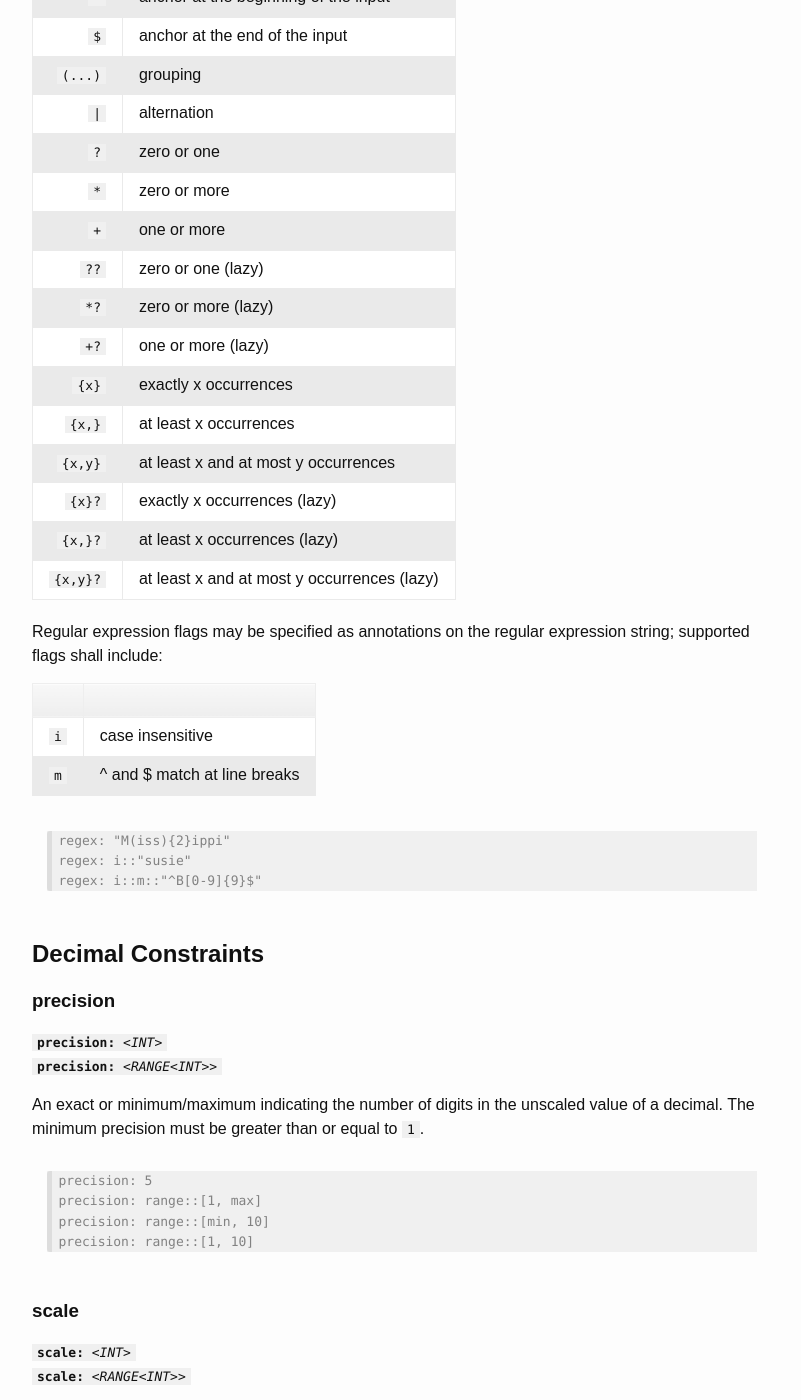
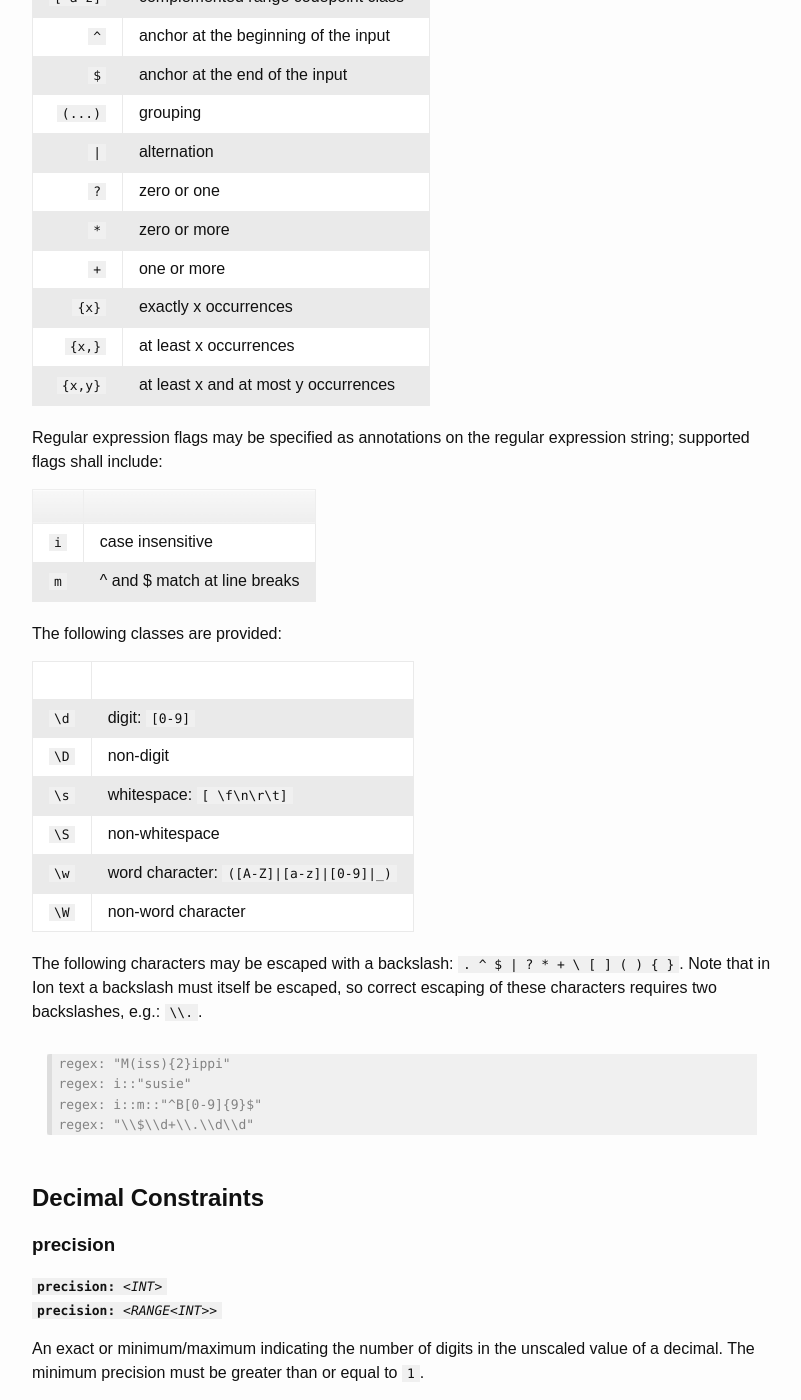
Before and after one commit to amazon-ion/ion-schema, a Jekyll site: the page built from docs/spec.md, in a window 1280 px wide and 1400 px high, scrolled down 8142 px. Shown: the whole window, without its empty margins (238-1039 px from the left). Built offline with Jekyll 4.4.1, drawn with Linux system fonts in a browser that asks for light colours.

Commit message:
clarifies the regex constraint features and escaping requirements (#10)

````diff
--- a/docs/spec.md
+++ b/docs/spec.md
@@ -418,15 +419,9 @@ Regular expressions shall be limited to the following features:
 | `?`      | zero or one |
 | `*`      | zero or more |
 | `+`      | one or more |
-| `??`     | zero or one (lazy) |
-| `*?`     | zero or more (lazy) |
-| `+?`     | one or more (lazy) |
 | `{x}`    | exactly x occurrences |
 | `{x,}`   | at least x occurrences |
 | `{x,y}`  | at least x and at most y occurrences |
-| `{x}?`   | exactly x occurrences (lazy) |
-| `{x,}?`  | at least x occurrences (lazy) |
-| `{x,y}?` | at least x and at most y occurrences (lazy) |
 
 Regular expression flags may be specified as annotations on the
 regular expression string; supported flags shall include:
@@ -436,10 +431,23 @@ regular expression string; supported flags shall include:
 | `i`  | case insensitive |
 | `m`  | ^ and $ match at line breaks |
 
+The following classes are provided:
+
+| | |
+| `\d` | digit: `[0-9]` |
+| `\D` | non-digit |
+| `\s` | whitespace: `[ \f\n\r\t]` |
+| `\S` | non-whitespace |
+| `\w` | word character: `([A-Z]|[a-z]|[0-9]|_)` |
+| `\W` | non-word character |
+
+The following characters may be escaped with a backslash:  `. ^ $ | ? * + \ [ ] ( ) { }`.  Note that in Ion text a backslash must itself be escaped, so correct escaping of these characters requires two backslashes, e.g.:  `\\.`.
+
 > ```
 > regex: "M(iss){2}ippi"
 > regex: i::"susie"
 > regex: i::m::"^B[0-9]{9}$"
+> regex: "\\$\\d+\\.\\d\\d"
 > ```
 
 ## Decimal Constraints
````
Also changed, not shown: other parts of docs/spec.md (+1 -0 lines).
